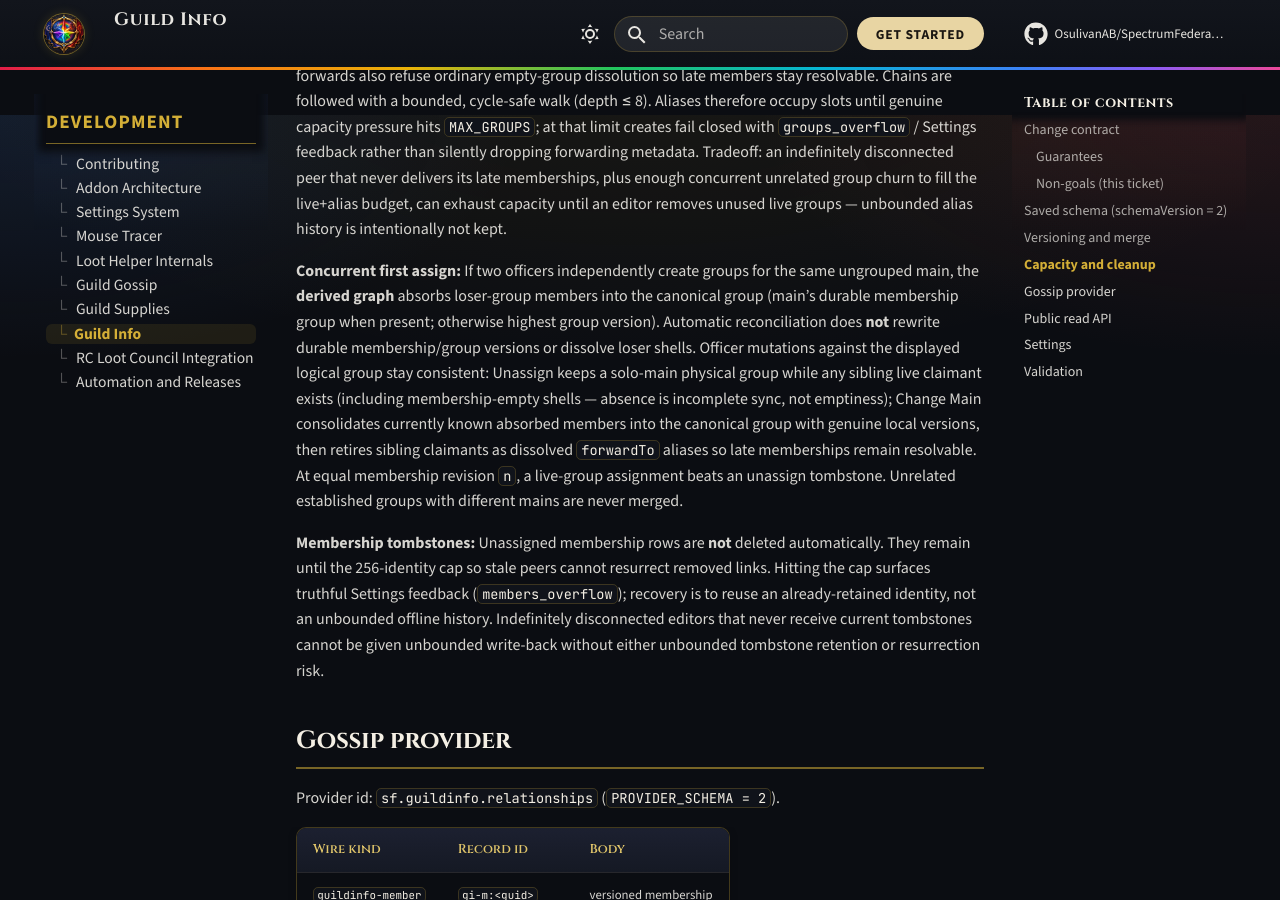
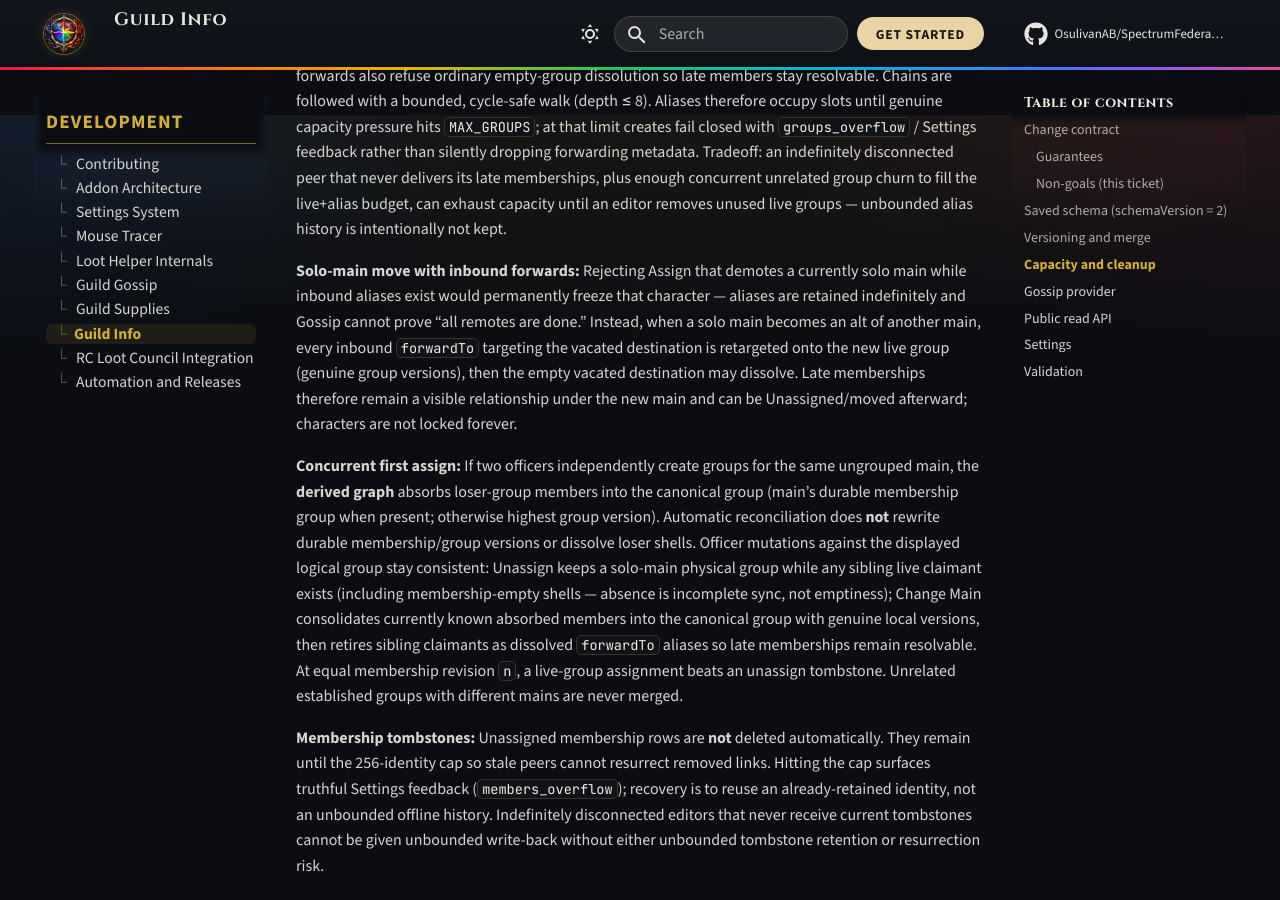
Before and after one commit to OsulivanAB/SpectrumFederation, an MkDocs documentation site: the page built from docs/development/guild-info/index.md, in a window 1280 px wide and 900 px high, scrolled down 3485 px. Built offline with MkDocs 1.6.1 and Material for MkDocs 9.7.7, drawn with Linux system fonts in a browser that asks for light colours; comment, search, counter and statistics services are not loaded.

Commit message:
Fix Guild Info solo-main move with inbound forward aliases (#402)
When a currently solo main with unresolved inbound forwardTo aliases is
assigned under another main, retarget those aliases onto the new live group
so delayed Gossip memberships stay visible. Rejecting the move would
permanently freeze the character under indefinite alias retention.

Co-authored-by: Anthony <OsulivanAB@users.noreply.github.com>

```diff
--- a/docs/development/guild-info/index.md
+++ b/docs/development/guild-info/index.md
@@ -96,6 +96,8 @@ Durable keys are only `club:<id>`. Transport `name:` scopes are never persisted.
 
 **Forward-alias retention:** A dissolved group with `forwardTo` is an active dependency, not reclaimable garbage. `ReclaimUnreferencedDissolved` never deletes a forward alias or a group that still has inbound aliases, even when no currently received membership points at those IDs — absence of membership is incomplete Gossip, not proof the remote source is finished. Destinations with inbound forwards also refuse ordinary empty-group dissolution so late members stay resolvable. Chains are followed with a bounded, cycle-safe walk (depth ≤ 8). Aliases therefore occupy slots until genuine capacity pressure hits `MAX_GROUPS`; at that limit creates fail closed with `groups_overflow` / Settings feedback rather than silently dropping forwarding metadata. Tradeoff: an indefinitely disconnected peer that never delivers its late memberships, plus enough concurrent unrelated group churn to fill the live+alias budget, can exhaust capacity until an editor removes unused live groups — unbounded alias history is intentionally not kept.
 
+**Solo-main move with inbound forwards:** Rejecting Assign that demotes a currently solo main while inbound aliases exist would permanently freeze that character — aliases are retained indefinitely and Gossip cannot prove “all remotes are done.” Instead, when a solo main becomes an alt of another main, every inbound `forwardTo` targeting the vacated destination is retargeted onto the new live group (genuine group versions), then the empty vacated destination may dissolve. Late memberships therefore remain a visible relationship under the new main and can be Unassigned/moved afterward; characters are not locked forever.
+
 **Concurrent first assign:** If two officers independently create groups for the same ungrouped main, the **derived graph** absorbs loser-group members into the canonical group (main’s durable membership group when present; otherwise highest group version). Automatic reconciliation does **not** rewrite durable membership/group versions or dissolve loser shells. Officer mutations against the displayed logical group stay consistent: Unassign keeps a solo-main physical group while any sibling live claimant exists (including membership-empty shells — absence is incomplete sync, not emptiness); Change Main consolidates currently known absorbed members into the canonical group with genuine local versions, then retires sibling claimants as dissolved `forwardTo` aliases so late memberships remain resolvable. At equal membership revision `n`, a live-group assignment beats an unassign tombstone. Unrelated established groups with different mains are never merged.
 
 **Membership tombstones:** Unassigned membership rows are **not** deleted automatically. They remain until the 256-identity cap so stale peers cannot resurrect removed links. Hitting the cap surfaces truthful Settings feedback (`members_overflow`); recovery is to reuse an already-retained identity, not an unbounded offline history. Indefinitely disconnected editors that never receive current tombstones cannot be given unbounded write-back without either unbounded tombstone retention or resurrection risk.
```
Also changed, not shown: CHANGELOG.md (+1 -0 lines), 2 other files.
